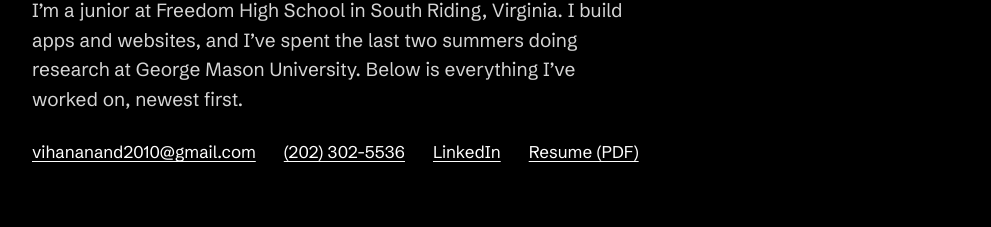
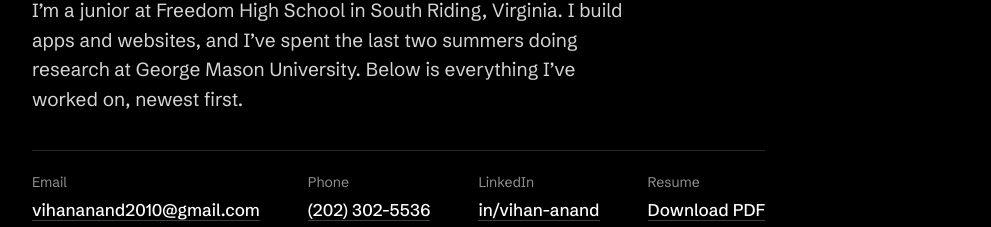
Before and after one commit to vihananand1/vihananand.xyz, a plain HTML site: page index.html in a window 1280 px wide. Shown: the part 231-458 px from the top of the page, without its empty margins (144-1135 px from the left). Drawn offline with Linux system fonts and the light colour scheme.

Commit message:
Lay out contact details as a labeled row; hide scrollbar
Co-Authored-By: Claude Opus 5.5 <noreply@anthropic.com>

```diff
--- a/index.html
+++ b/index.html
@@ -22,12 +22,24 @@
       apps and websites, and I’ve spent the last two summers doing research
       at George Mason University. Below is everything I’ve worked on, newest first.
     </p>
-    <ul class="contact">
-      <li><a href="mailto:vihananand2010@gmail.com">vihananand2010@gmail.com</a></li>
-      <li><a href="tel:+12023025536">(202) 302-5536</a></li>
-      <li><a href="https://www.linkedin.com/in/vihan-anand-52902836b/">LinkedIn</a></li>
-      <li><a href="resume.pdf">Resume (PDF)</a></li>
-    </ul>
+    <dl class="contact">
+      <div>
+        <dt>Email</dt>
+        <dd><a href="mailto:vihananand2010@gmail.com">vihananand2010@gmail.com</a></dd>
+      </div>
+      <div>
+        <dt>Phone</dt>
+        <dd><a href="tel:+12023025536">(202) 302-5536</a></dd>
+      </div>
+      <div>
+        <dt>LinkedIn</dt>
+        <dd><a href="https://www.linkedin.com/in/vihan-anand-52902836b/">in/vihan-anand</a></dd>
+      </div>
+      <div>
+        <dt>Resume</dt>
+        <dd><a href="resume.pdf">Download PDF</a></dd>
+      </div>
+    </dl>
   </header>
 
   <main id="work">
--- a/styles.css
+++ b/styles.css
@@ -89,12 +89,49 @@ time { font-variant-numeric: tabular-nums; }
   color: var(--soft);
 }
 
+/* Contact: four labeled cells in a row, two by two on phones */
 .contact {
-  display: flex;
-  flex-wrap: wrap;
-  gap: 0.5rem 1.75rem;
-  margin-top: 1.5rem;
+  display: grid;
+  grid-template-columns: repeat(4, max-content);
+  gap: 1.25rem 3rem;
+  margin: 2.25rem 0 0;
+  padding-top: 1.25rem;
+  border-top: 1px solid var(--rule);
+  max-width: max-content;
 }
+
+.contact dt {
+  font-size: 0.875rem;
+  color: var(--muted);
+}
+
+.contact dd {
+  margin: 0.125rem 0 0;
+  font-weight: 500;
+}
+
+.contact a {
+  text-decoration: none;
+  border-bottom: 1px solid var(--edge);
+}
+.contact a:hover { border-bottom-color: var(--white); }
+
+@media (max-width: 52rem) {
+  .contact {
+    grid-template-columns: repeat(2, minmax(0, max-content));
+    max-width: none;
+  }
+}
+
+@media (max-width: 26rem) {
+  .contact { grid-template-columns: minmax(0, 1fr); }
+}
+
+/* Scrolling still works; the scrollbar itself is hidden */
+html,
+.detail { scrollbar-width: none; }
+html::-webkit-scrollbar,
+.detail::-webkit-scrollbar { display: none; }
 
 /* Timeline: one section per year, the year stays pinned while its entries scroll */
 
```
